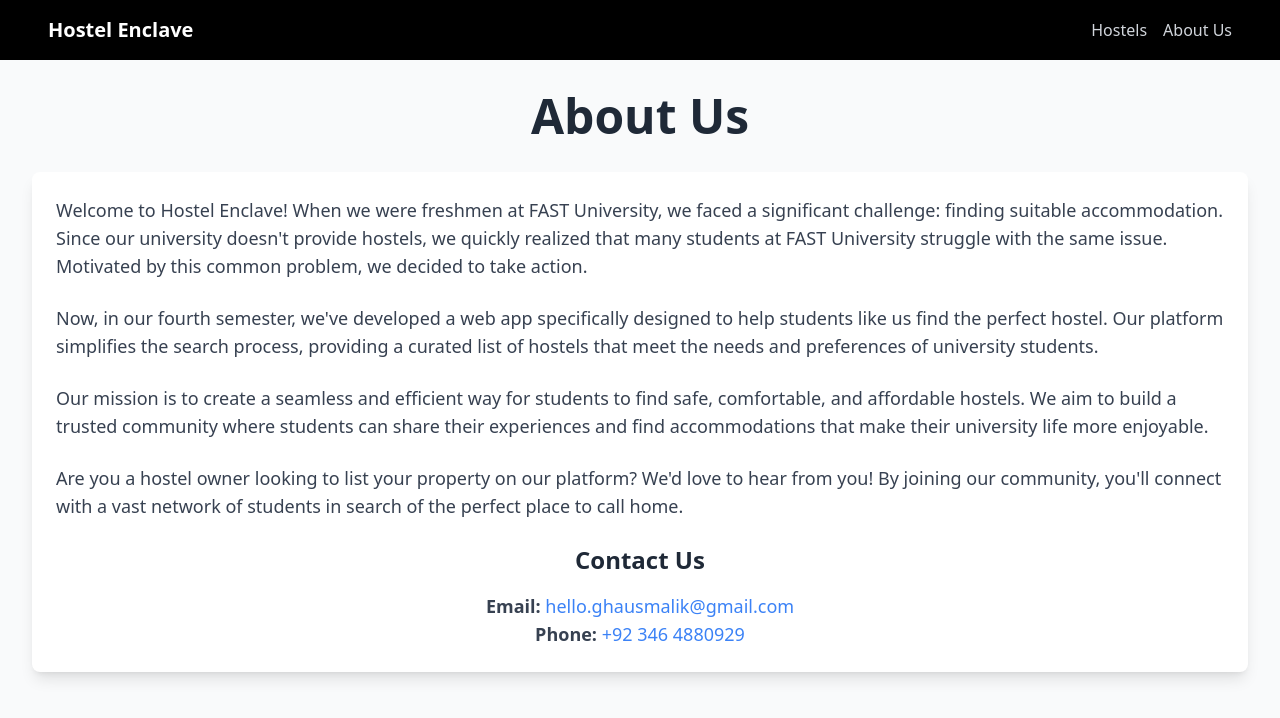
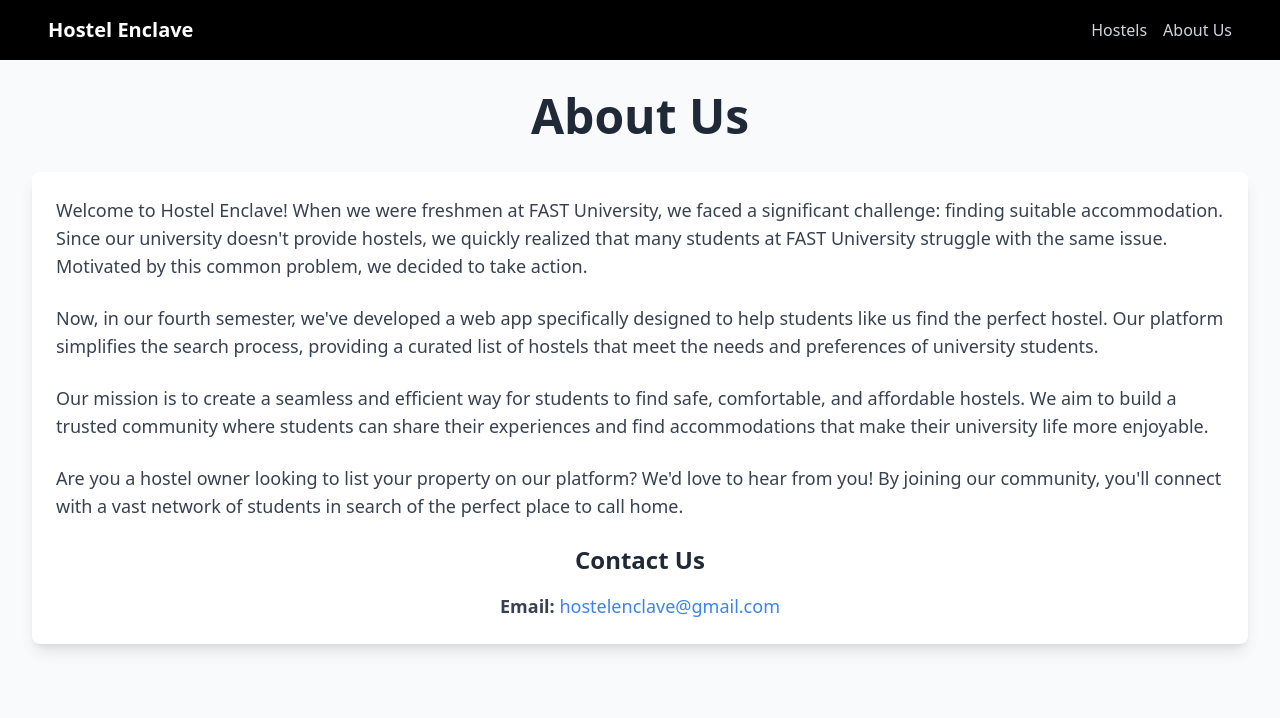
Before and after one commit to afnanhassan09/Hostel-Enclave-Frontend, a React (Vite) app: page /about in a window 1280 px wide. Shown: the top 718 px of the page. Built offline with nearby package versions, Linux system fonts and the light colour scheme.

Commit message:
Updated the email

```diff
--- a/src/about.jsx
+++ b/src/about.jsx
@@ -24,10 +24,7 @@
           <div className="text-center">
             <h2 className="text-2xl font-bold text-gray-800 mb-4">Contact Us</h2>
             <p className="text-lg text-gray-700">
-              <strong>Email:</strong> <a href="mailto:hello.ghausmalik@gmail.com" className="text-blue-500 hover:underline">hello.ghausmalik@gmail.com</a>
-            </p>
-            <p className="text-lg text-gray-700">
-              <strong>Phone:</strong> <a href="tel:03464880929" className="text-blue-500 hover:underline">+92 346 4880929</a>
+              <strong>Email:</strong> <a href="mailto:hostelenclave@gmail.com" className="text-blue-500 hover:underline">hostelenclave@gmail.com</a>
             </p>
           </div>
         </div>
```
